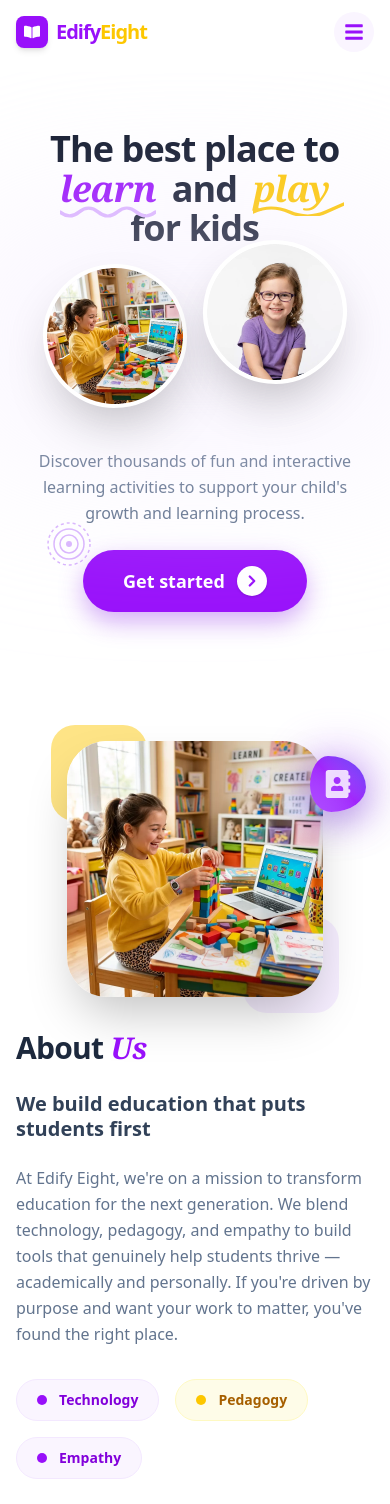
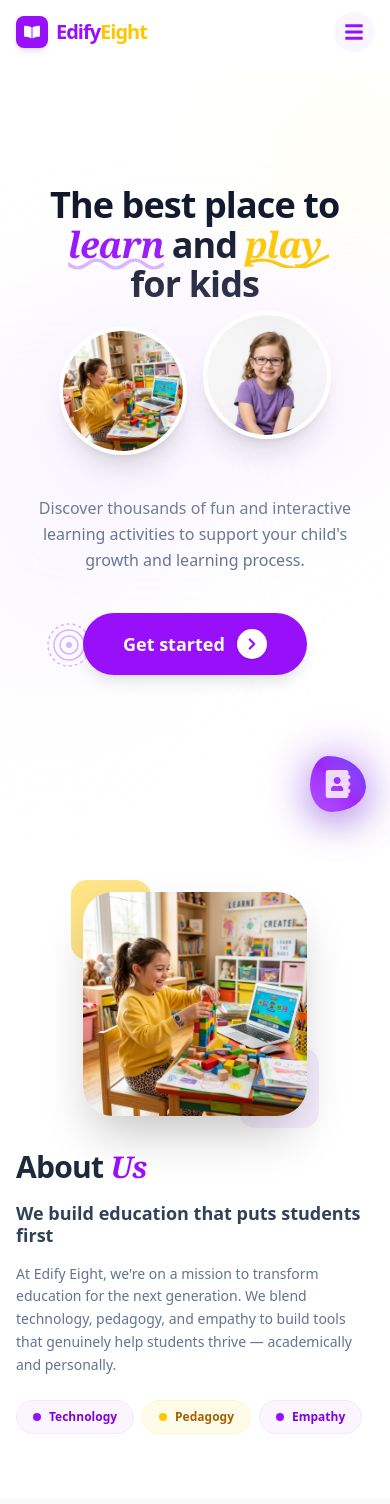
Before and after one commit to yarrowtech-intern2/EECB2CLanding, a React (Vite) app in the folder frontend/: page / in a window 390 px wide. Shown: the top 1504 px of the page. Built offline with nearby package versions, Linux system fonts and the light colour scheme.

Commit message:
fixed error

```diff
--- a/frontend/src/App.jsx
+++ b/frontend/src/App.jsx
@@ -3,11 +3,9 @@ import { Routes, Route } from "react-router-dom";
 import { Toaster } from "react-hot-toast";
 
 import Header from "./Components/Header";
-import Hero from "./Components/Hero";
+import Home from "./Components/Home";
 import WhyEdifyEight from "./Components/WhyEdifyEight";
 import Modules from "./Components/Modules";
-import About from "./Components/About";
-import OurMission from "./Components/ourMission";
 import FAQ from "./Components/FAQ";
 import Contact from "./Components/Contact";
 import Floating from "./Components/Floating";
@@ -16,20 +14,6 @@ import Footer from "./Components/Footer";
 import AOS from "aos";
 import "aos/dist/aos.css";
 import Lenis from "lenis";
-
-function Home() {
-  return (
-    <main className="w-full">
-      <Hero />
-      <About />
-      <OurMission />
-      <WhyEdifyEight />
-      <Modules />
-      <FAQ />
-      <Contact />
-    </main>
-  );
-}
 
 export default function App() {
   React.useEffect(() => {
--- a/frontend/src/Components/About.jsx
+++ b/frontend/src/Components/About.jsx
@@ -3,51 +3,52 @@ import learningMaterials from "../assets/wonderkids/learning_materials.webp";
 
 const About = () => {
   return (
-    <section id="about" className="w-full py-6 sm:py-10 relative overflow-hidden bg-white">
+    <section id="about" className="w-full py-12 sm:py-10 relative overflow-hidden bg-white">
       <div className="global-container relative z-10 flex flex-col lg:flex-row items-center gap-8 lg:gap-20">
 
         {/* Left Side: Image */}
         <div className="w-full lg:w-1/2 relative flex justify-center lg:justify-start" data-aos="fade-up" data-aos-offset="0">
-          <div className="relative w-64 h-64 sm:w-80 sm:h-80 lg:w-[450px] lg:h-[450px]">
+          <div className="relative w-56 h-56 xs:w-64 xs:h-64 sm:w-80 sm:h-80 lg:w-[450px] lg:h-[450px]">
             {/* Main Image - Now rounded square without border */}
-            <div className="w-full h-full rounded-[40px] shadow-2xl overflow-hidden relative z-10 bg-white">
+            <div className="w-full h-full rounded-[30px] sm:rounded-[40px] shadow-2xl overflow-hidden relative z-10 bg-white">
               <img src={learningMaterials} alt="About Edify Eight" className="w-full h-full object-cover" loading="eager" />
             </div>
             {/* Decorative shapes */}
-            <div className="absolute -top-4 -left-4 sm:-top-6 sm:-left-6 w-24 h-24 sm:w-32 sm:h-32 bg-yellow-400 rounded-3xl -z-10 opacity-20 animate-pulse"></div>
-            <div className="absolute -bottom-4 -right-4 sm:-bottom-6 sm:-right-6 w-24 h-24 sm:w-32 sm:h-32 bg-purple-200 rounded-3xl -z-10 opacity-40"></div>
+            <div className="absolute -top-3 -left-3 sm:-top-6 sm:-left-6 w-20 h-20 sm:w-32 sm:h-32 bg-yellow-400 rounded-2xl sm:rounded-3xl -z-10 opacity-20 animate-pulse"></div>
+            <div className="absolute -bottom-3 -right-3 sm:-bottom-6 sm:-right-6 w-20 h-20 sm:w-32 sm:h-32 bg-purple-200 rounded-2xl sm:rounded-3xl -z-10 opacity-40"></div>
           </div>
         </div>
 
         {/* Right Side: Content */}
         <div className="w-full lg:w-1/2 text-left" data-aos="fade-left">
-          <div className="mb-8">
-            <h2 className="text-3xl sm:text-4xl lg:text-5xl leading-tight tracking-tight font-extrabold text-slate-800 mb-6">
+          <div className="mb-4 sm:mb-8">
+            <h2 className="text-3xl sm:text-4xl lg:text-5xl leading-tight tracking-tight font-extrabold text-slate-800 mb-4 sm:mb-6">
               About <span className="text-purple-600 italic font-serif">Us</span>
             </h2>
-            <h3 className="text-xl sm:text-2xl lg:text-3xl font-bold text-slate-700 mb-6 leading-tight">
+            <h3 className="text-lg sm:text-2xl lg:text-3xl font-bold text-slate-700 mb-4 sm:mb-6 leading-tight">
               We build education that puts students first
             </h3>
-            <p className="text-slate-500 text-base sm:text-lg leading-relaxed font-medium mb-8">
-              At Edify Eight, we're on a mission to transform education for the next generation. We blend technology, pedagogy, and empathy to build tools that genuinely help students thrive — academically and personally. If you're driven by purpose and want your work to matter, you've found the right place.
+            <p className="text-slate-500 text-sm sm:text-lg leading-relaxed font-medium mb-6 sm:mb-8">
+              At Edify Eight, we're on a mission to transform education for the next generation. We blend technology, pedagogy, and empathy to build tools that genuinely help students thrive — academically and personally.
             </p>
 
-            <div className="flex flex-wrap gap-4">
-              <div className="flex items-center gap-3 bg-purple-50 text-purple-700 px-5 py-2.5 rounded-full font-bold text-sm border border-purple-100">
-                <span className="w-2.5 h-2.5 bg-purple-600 rounded-full"></span>
+            <div className="flex flex-wrap gap-2 sm:gap-4">
+              <div className="flex items-center gap-2 bg-purple-50 text-purple-700 px-4 py-2 sm:px-5 sm:py-2.5 rounded-full font-bold text-xs sm:text-sm border border-purple-100">
+                <span className="w-2 h-2 sm:w-2.5 sm:h-2.5 bg-purple-600 rounded-full"></span>
                 Technology
               </div>
-              <div className="flex items-center gap-3 bg-yellow-50 text-yellow-700 px-5 py-2.5 rounded-full font-bold text-sm border border-yellow-100">
-                <span className="w-2.5 h-2.5 bg-yellow-400 rounded-full"></span>
+              <div className="flex items-center gap-2 bg-yellow-50 text-yellow-700 px-4 py-2 sm:px-5 sm:py-2.5 rounded-full font-bold text-xs sm:text-sm border border-yellow-100">
+                <span className="w-2 h-2 sm:w-2.5 sm:h-2.5 bg-yellow-400 rounded-full"></span>
                 Pedagogy
               </div>
-              <div className="flex items-center gap-3 bg-purple-50 text-purple-700 px-5 py-2.5 rounded-full font-bold text-sm border border-purple-100">
-                <span className="w-2.5 h-2.5 bg-purple-600 rounded-full"></span>
+              <div className="flex items-center gap-2 bg-purple-50 text-purple-700 px-4 py-2 sm:px-5 sm:py-2.5 rounded-full font-bold text-xs sm:text-sm border border-purple-100">
+                <span className="w-2 h-2 sm:w-2.5 sm:h-2.5 bg-purple-600 rounded-full"></span>
                 Empathy
               </div>
             </div>
           </div>
         </div>
+
 
       </div>
     </section>
--- a/frontend/src/Components/Contact.jsx
+++ b/frontend/src/Components/Contact.jsx
@@ -78,7 +78,7 @@ const Contact = () => {
           },
           body: JSON.stringify({
             ...formData,
-            project: "Edify Eight",
+            project: "B2C",
           }),
         }
       );
--- a/frontend/src/Components/Header.jsx
+++ b/frontend/src/Components/Header.jsx
@@ -150,8 +150,9 @@ const Header = () => {
          MOBILE HEADER
       ====================== */}
       <header
+        ref={mobileRef}
         className={`lg:hidden fixed top-0 left-0 w-full z-[9999] transition-all duration-500 ease-in-out bg-white ${
-          mobileOpen ? "h-[500px]" : scrolled ? "shadow-md h-[64px] border-b border-slate-200" : "h-[72px] border-transparent"
+          mobileOpen ? "h-[540px] shadow-2xl" : scrolled ? "shadow-md h-[64px] border-b border-slate-200" : "h-[72px] border-transparent"
         }`}
       >
         <div className="global-container flex items-center justify-between h-[64px]">
@@ -182,7 +183,10 @@ const Header = () => {
             {navLinks.map((item) => (
               <button
                 key={item.id}
-                onClick={() => scrollToSection(item.id)}
+                onClick={() => {
+                  scrollToSection(item.id);
+                  setMobileOpen(false);
+                }}
                 className={`text-left px-6 py-4 rounded-2xl font-bold text-lg transition-all ${
                   activeSection === item.id
                     ? "bg-blue-600 text-white shadow-lg border border-blue-600"
@@ -193,7 +197,10 @@ const Header = () => {
               </button>
             ))}
             <button
-              onClick={() => scrollToSection("contact")}
+              onClick={() => {
+                scrollToSection("contact");
+                setMobileOpen(false);
+              }}
               className="mt-4 w-full bg-slate-900 text-white py-5 rounded-2xl font-bold text-lg shadow-xl active:scale-95 transition-all"
             >
               Get Started
@@ -204,7 +211,7 @@ const Header = () => {
 
       {/* BACKDROP */}
       <div
-        className={`fixed inset-0 bg-black/20 backdrop-blur-sm z-[9998] lg:hidden transition-all duration-500 ${
+        className={`fixed inset-0 bg-black/40 backdrop-blur-md z-[9998] lg:hidden transition-all duration-500 ${
           mobileOpen ? "opacity-100 visible" : "opacity-0 invisible pointer-events-none"
         }`}
         onClick={() => setMobileOpen(false)}
--- a/frontend/src/Components/Hero.jsx
+++ b/frontend/src/Components/Hero.jsx
@@ -12,7 +12,7 @@ const Hero = () => {
   };
 
   return (
-    <section id="home" className="relative min-h-[85vh] lg:min-h-screen w-full bg-white flex flex-col items-center justify-center pt-16 sm:pt-24 pb-4 sm:pb-8 z-10 overflow-hidden lg:overflow-visible">
+    <section id="home" className="relative min-h-[100vh] lg:min-h-screen w-full bg-white flex flex-col items-center justify-center pt-24 sm:pt-24 pb-12 sm:pb-8 z-10 overflow-hidden lg:overflow-visible">
 
       {/* Decorative Elements Layer - DESKTOP ONLY FLOATING */}
       <div className="absolute inset-0 pointer-events-none z-0">
@@ -45,29 +45,33 @@ const Hero = () => {
              <img src={heroKid} alt="Kid" className="w-full h-full object-cover" />
           </div>
         </div>
+
+        {/* Mobile Floating Elements */}
+        <div className="lg:hidden absolute top-[10%] right-[-10%] w-40 h-40 bg-yellow-100/40 rounded-full -z-10 blur-3xl animate-pulse" />
+        <div className="lg:hidden absolute bottom-[20%] left-[-15%] w-56 h-56 bg-purple-100/40 rounded-full -z-10 blur-[80px]" />
       </div>
 
       {/* Main Content */}
-      <div className="global-container relative z-30 flex flex-col items-center text-center">
+      <div className="global-container relative z-30 flex flex-col items-center text-center px-4">
 
         {/* Headline */}
         <h1
           data-aos="fade-up"
-          className="text-4xl sm:text-6xl lg:text-[5.5rem] leading-[1.1] tracking-tight text-slate-900 font-extrabold mb-4 sm:mb-6 max-w-4xl relative px-4"
+          className="text-4xl sm:text-6xl lg:text-[5.5rem] leading-[1.1] tracking-tight text-slate-900 font-extrabold mb-6 sm:mb-6 max-w-4xl relative"
         >
           The best place to <br />
-          <span className="relative inline-block z-10 mr-4">
+          <span className="relative inline-block z-10 mx-2">
             <span className="text-purple-600 italic font-serif">learn</span>
             {/* Purple Squiggly Underline */}
-            <svg className="absolute -bottom-3 lg:-bottom-6 left-0 w-full h-4 lg:h-8 text-purple-300 -z-10" viewBox="0 0 100 20" preserveAspectRatio="none" fill="none">
+            <svg className="absolute -bottom-2 lg:-bottom-6 left-0 w-full h-4 lg:h-8 text-purple-300 -z-10" viewBox="0 0 100 20" preserveAspectRatio="none" fill="none">
               <path d="M0,10 Q10,20 20,10 T40,10 T60,10 T80,10 T100,10" stroke="currentColor" strokeWidth="4" strokeLinecap="round" />
             </svg>
           </span>
           and
-          <span className="relative inline-block z-10 ml-4">
+          <span className="relative inline-block z-10 mx-2">
             <span className="text-yellow-400 italic font-serif">play</span>
             {/* Yellow Squiggly Underline */}
-            <svg className="absolute -bottom-2 lg:-bottom-5 left-0 w-[120%] h-4 lg:h-8 text-yellow-400 -z-10" viewBox="0 0 100 20" preserveAspectRatio="none" fill="none">
+            <svg className="absolute -bottom-1 lg:-bottom-5 left-0 w-[110%] h-4 lg:h-8 text-yellow-400 -z-10" viewBox="0 0 100 20" preserveAspectRatio="none" fill="none">
               <path d="M0,15 Q20,5 40,15 T80,15 T100,5" stroke="currentColor" strokeWidth="4" strokeLinecap="round" />
             </svg>
           </span>
@@ -76,24 +80,24 @@ const Hero = () => {
         </h1>
 
         {/* MOBILE IMAGES COLLAGE */}
-        <div className="lg:hidden flex items-center justify-center gap-4 mb-10 relative px-4 z-40">
+        <div className="lg:hidden flex items-center justify-center gap-4 mb-10 relative z-40">
            {/* Image 1 */}
-           <div className="w-36 h-36 sm:w-44 sm:h-44 rounded-full border-4 border-white shadow-2xl overflow-hidden bg-purple-50 -rotate-6">
+           <div className="w-32 h-32 xs:w-40 xs:h-40 rounded-full border-4 border-white shadow-xl overflow-hidden bg-purple-50 -rotate-6">
               <img src={otherKid} alt="Student" className="w-full h-full object-cover object-top" loading="eager" />
            </div>
            {/* Image 2 */}
-           <div className="w-36 h-36 sm:w-44 sm:h-44 rounded-full border-4 border-white shadow-2xl overflow-hidden bg-white rotate-6 -translate-y-6">
+           <div className="w-32 h-32 xs:w-40 xs:h-40 rounded-full border-4 border-white shadow-xl overflow-hidden bg-white rotate-6 -translate-y-4">
               <img src={heroKid} alt="Kid" className="w-full h-full object-cover" loading="eager" />
            </div>
 
            {/* Background blob for images */}
-           <div className="absolute inset-0 bg-purple-100/50 blur-3xl -z-10 rounded-full scale-150" />
+           <div className="absolute inset-0 bg-purple-200/30 blur-[40px] -z-10 rounded-full scale-150" />
         </div>
 
         <p
           data-aos="fade-up"
           data-aos-delay="100"
-          className="max-w-xl text-slate-500 text-base sm:text-lg font-medium mb-6 sm:mb-8 leading-relaxed px-4 relative z-20"
+          className="max-w-xl text-slate-500 text-base sm:text-xl font-medium mb-10 sm:mb-8 leading-relaxed relative z-20"
         >
           Discover thousands of fun and interactive learning activities to support your child's growth and learning process.
         </p>
@@ -102,7 +106,7 @@ const Hero = () => {
           onClick={scrollToContact}
           data-aos="fade-up"
           data-aos-delay="200"
-          className="flex items-center gap-3 px-10 py-4 sm:px-12 sm:py-5 text-lg font-bold text-white bg-purple-600 rounded-full shadow-[0_10px_25px_rgba(147,51,234,0.4)] hover:shadow-[0_15px_35px_rgba(147,51,234,0.5)] hover:bg-purple-700 transition-all hover:-translate-y-1 active:scale-95 relative z-30 mb-6 sm:mb-8"
+          className="flex items-center gap-3 px-10 py-4 text-lg font-bold text-white bg-purple-600 rounded-full shadow-lg hover:shadow-xl hover:bg-purple-700 transition-all hover:-translate-y-1 active:scale-95 relative z-30 mb-8"
         >
           Get started
           <span className="bg-white text-purple-600 p-1.5 rounded-full shadow-sm"><ChevronRight size={18} strokeWidth={3} /></span>
--- a/frontend/src/Components/Home.jsx
+++ b/frontend/src/Components/Home.jsx
@@ -3,6 +3,7 @@ import Hero from "./Hero";
 import WhyEdifyEight from "./WhyEdifyEight";
 import Modules from "./Modules";
 import About from "./About";
+import OurMission from "./ourMission";
 import FAQ from "./FAQ";
 import Contact from "./Contact";
 
@@ -11,6 +12,7 @@ const Home = () => {
     <main className="w-full bg-white overflow-hidden">
       <Hero />
       <About />
+      <OurMission />
       <WhyEdifyEight />
       <Modules />
       <FAQ />
```
